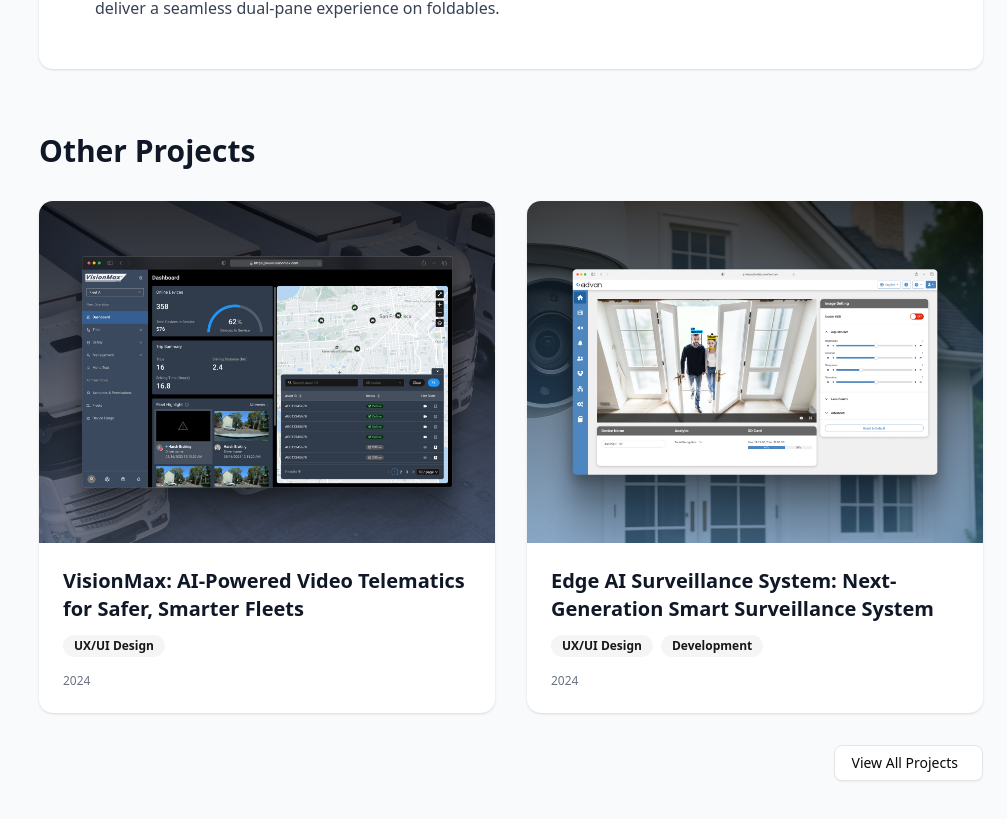
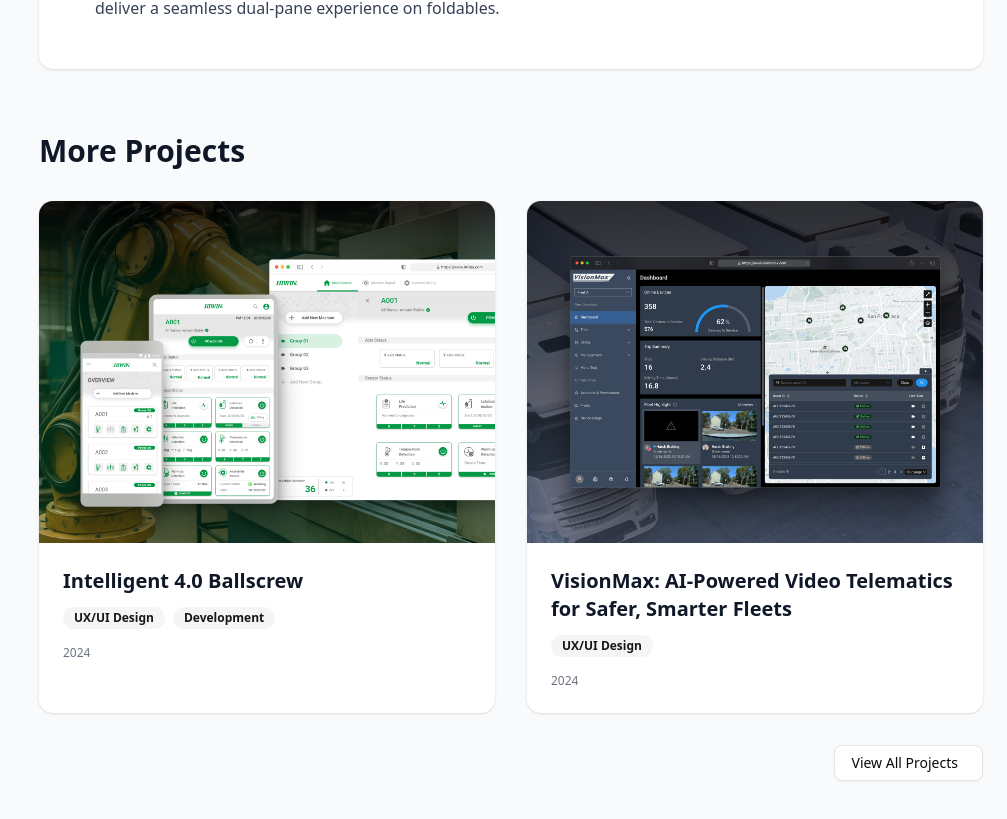
Before and after one commit to weichiangko/weichiangko-site, a Next.js app: page /projects/mionext in a window 1280 px wide. Shown: the part 7740-8559 px from the top of the page, without its empty margins (273-1280 px from the left). Built offline with nearby package versions, Linux system fonts and the light colour scheme.

Commit message:
feat: implement circular navigation for project details and update section title
- Replace "Other Projects" with "More Projects" for clarity
- Introduce circular navigation to display previous and next projects based on the current project index
- Update project card links for specific projects

```diff
--- a/src/components/projects/ProjectDetail.tsx
+++ b/src/components/projects/ProjectDetail.tsx
@@ -169,10 +169,18 @@
 }
 
 export default async function ProjectDetail({ project }: ProjectDetailProps) {
-  // Get other projects for the "Other Projects" section
-  const otherProjects = Object.values(PROJECT_DETAILS)
-    .filter(p => p.id !== project.id)
-    .slice(0, 2);
+  // Get previous and next projects for circular navigation
+  const allProjects = Object.values(PROJECT_DETAILS);
+  const currentIndex = allProjects.findIndex(p => p.id === project.id);
+
+  // Calculate previous and next indices with circular logic
+  const previousIndex = currentIndex === 0 ? allProjects.length - 1 : currentIndex - 1;
+  const nextIndex = currentIndex === allProjects.length - 1 ? 0 : currentIndex + 1;
+
+  const otherProjects = [
+    allProjects[previousIndex],
+    allProjects[nextIndex]
+  ];
 
   // Get MDX content
   const mdxSource = await getMDXContent(project.contentFile);
@@ -322,10 +330,10 @@
             </div>
           </section>
 
-          {/* Other Projects Section */}
+          {/* More Projects Section */}
           <section className="py-8">
             <div className="mb-8">
-              <h2 className="text-3xl font-bold text-gray-900">Other Projects</h2>
+              <h2 className="text-3xl font-bold text-gray-900">More Projects</h2>
             </div>
 
             <div className="grid grid-cols-1 md:grid-cols-2 gap-8 mb-8">
@@ -333,6 +341,11 @@
                 <ProjectCard
                   key={otherProject.id}
                   project={otherProject}
+                  href={
+                    otherProject.id === 'edgeAISystem' ? 'https://www.behance.net/gallery/110448371/Smart-AI-Camera-System' :
+                    otherProject.id === 'i40bs' ? 'https://www.behance.net/gallery/100527681/Smart-Module-System' :
+                    undefined
+                  }
                 />
               ))}
             </div>
```
